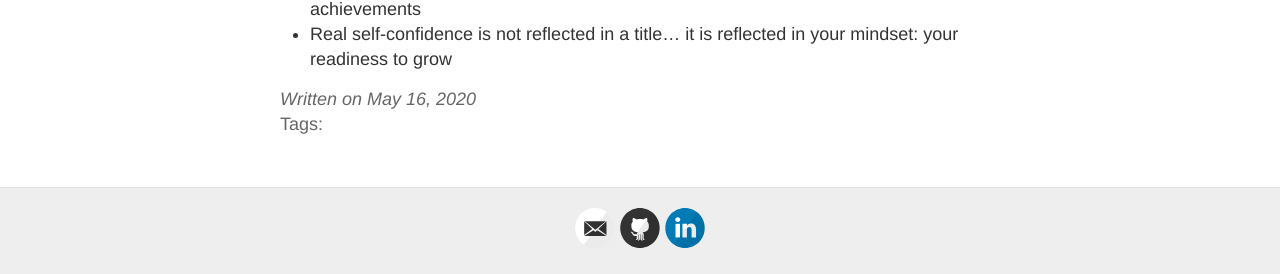
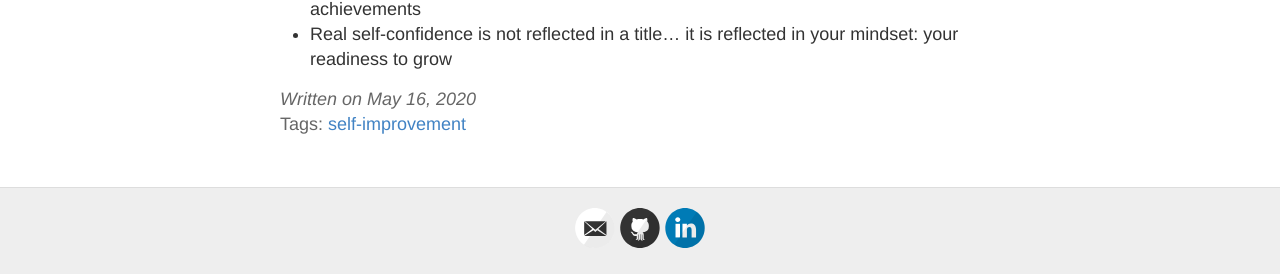
Before and after one commit to tanyayt/personal_website, a Jekyll site: the page built from _posts/2020-05-16-mindset-psychology-of-success.md, in a window 1280 px wide. Shown: the part 1367-1641 px from the top of the page. Built offline with Jekyll 4.4.1, drawn with Linux system fonts in a browser that asks for light colours.

Commit message:
add self-improvement tag

```diff
--- a/_posts/2020-05-16-mindset-psychology-of-success.md
+++ b/_posts/2020-05-16-mindset-psychology-of-success.md
@@ -1,6 +1,7 @@
 ---
 layout: post
 title: "Mindset: the New Psychology of Success"
+tags: self-improvement
 ---
 
 [Mindset: the New Psychology of Success](https://www.goodreads.com/book/show/40745.Mindset) is written by Stanford psychologies Carol S. Dweck, who discusses how mindsets can affect success in school, work, and life. In summary, a fixed mindset believes intelligence, character, and ability are unchangeable whereas a growth mindset believes the possibility to develop and grow. People with fixed mindsets seek approvals and fear failures; people with growth mindsets learn from criticism and embrace challenges.
```
